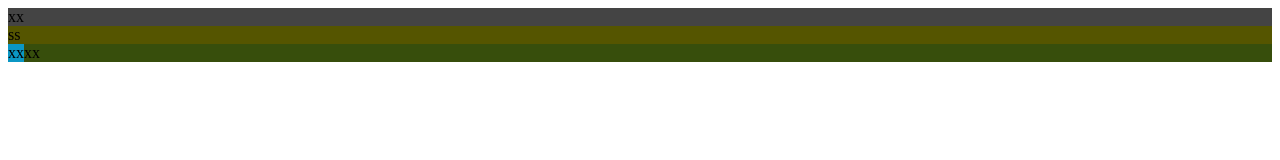
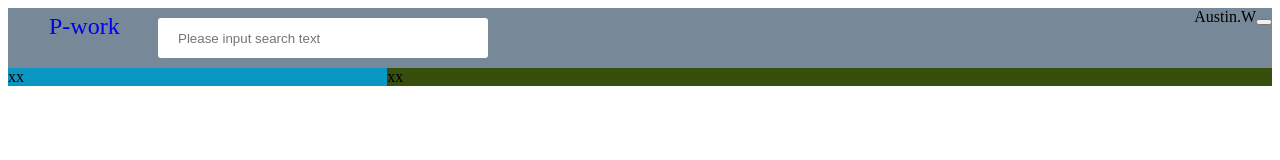
Before and after one commit to AustinKwang/PworkUI, a website: page index.html in a window 1280 px wide. Drawn offline with nearby package versions, Linux system fonts and the light colour scheme.

Commit message:
initial the tool bar content(logo/search box/ user information)

```diff
--- a/css/main.css
+++ b/css/main.css
@@ -1,37 +1,39 @@
-li{
-    list-style-type:none; /*去掉li前面的点样式*/
+
+.menu-nav{
+    width: 100%;
+    height: 60px;
+    background-color: lightslategray;
 }
 
-.menu-item li{
-    margin-left: 10px;
+.logo,
+.search-box{
     float: left;
 }
 
-.sub-menu{
-    padding: 0px;
-    display: none;
-    margin-top: 10px;
-    width: 50px;
-
+.menu-function,
+.user-info{
+    float: right;
 }
 
-.sub-menu li{
-    float: none;
-    margin-left: 0px;
+.logo{
+    width: 100px;
+    height: 50px;
     margin-top: 5px;
-}
-li span:hover {
-    background-color: #2b81af;
+    margin-left: 30px;
 }
 
-li a:hover{
-    background-color: #8699a4;
+.logo a{
+    font-size: 1.5em;
+    margin: 14.5px 11px;
+    text-decoration: none;
 }
 
-li ul{
-    -webkit-transition: display 2s linear;
-    -webkit-animation: display 2s linear;
+.search-text{
+    border: 1px darkslategrey;
+    width: 305px;
+    height: 30px;
+    border-radius: 3px;
+    padding: 5px 5px 5px 20px;
+    margin-left: 20px;
+    margin-top: 10px;
 }
-li:hover ul{  /**当鼠标hover时， li下面的 ul元素应用此CSS样式*/
-    display: block;
-}
--- a/css/style.css
+++ b/css/style.css
@@ -1,4 +1,7 @@
 /**Common styles*/
+html,body{
+    height: 100%
+}
 
 /*common style which can use class in html*/
 .float-left {
--- a/index.html
+++ b/index.html
@@ -3,24 +3,36 @@
 <meta http-equiv="Content-Type" content="text/html; charset=utf-8" />
 <header>
 <link href="css/style.css" rel="stylesheet" type="text/css"/>
+<link href="css/main.css" rel="stylesheet" type="text/css" />
 </header>
 
 <body>
-	<!-- top image and info-->
-	<nav class="top-nav" style="border: 1px;background-color: #444444">
-		xx
-	</nav>
 	<!-- menu bar and navigation-->
-	<nav class="menu-nav" style="border: 1px;background-color: #555500">
-		ss
+	<nav class="menu-nav">
+		<div class="logo">
+			<a href="#">P-work</a>
+		</div>
+		<div class="search-box">
+			<form action="search">
+				<input type="text" name="searchText" placeholder="Please input search text" class="search-text"/>
+			</form>
+		</div>
+		<div class="menu-function">
+			<form action="search">
+				<button class="new-task-btn" value="NEW" onclick="" />
+			</form>
+		</div>
+		<div class="user-info">
+			<span class="user-info">Austin.W</span>
+		</div>
 	</nav>
 
 	<!--main content-->
-	<div class="container">
-		<div class="left-bar float-left main-container" style="border: 1px; background-color: #0b97c4">
+	<div class="container main-container">
+		<div class="left-bar float-left" style="border: 1px;width:30%; background-color: #0b97c4">
 			xx
 		</div>
-		<div class="right-main main-container" style="border: 1px;background-color: #374e0c">
+		<div class="right-main" style="border: 1px;background-color: #374e0c">
 			xx
 		</div>
 	</div>
```
